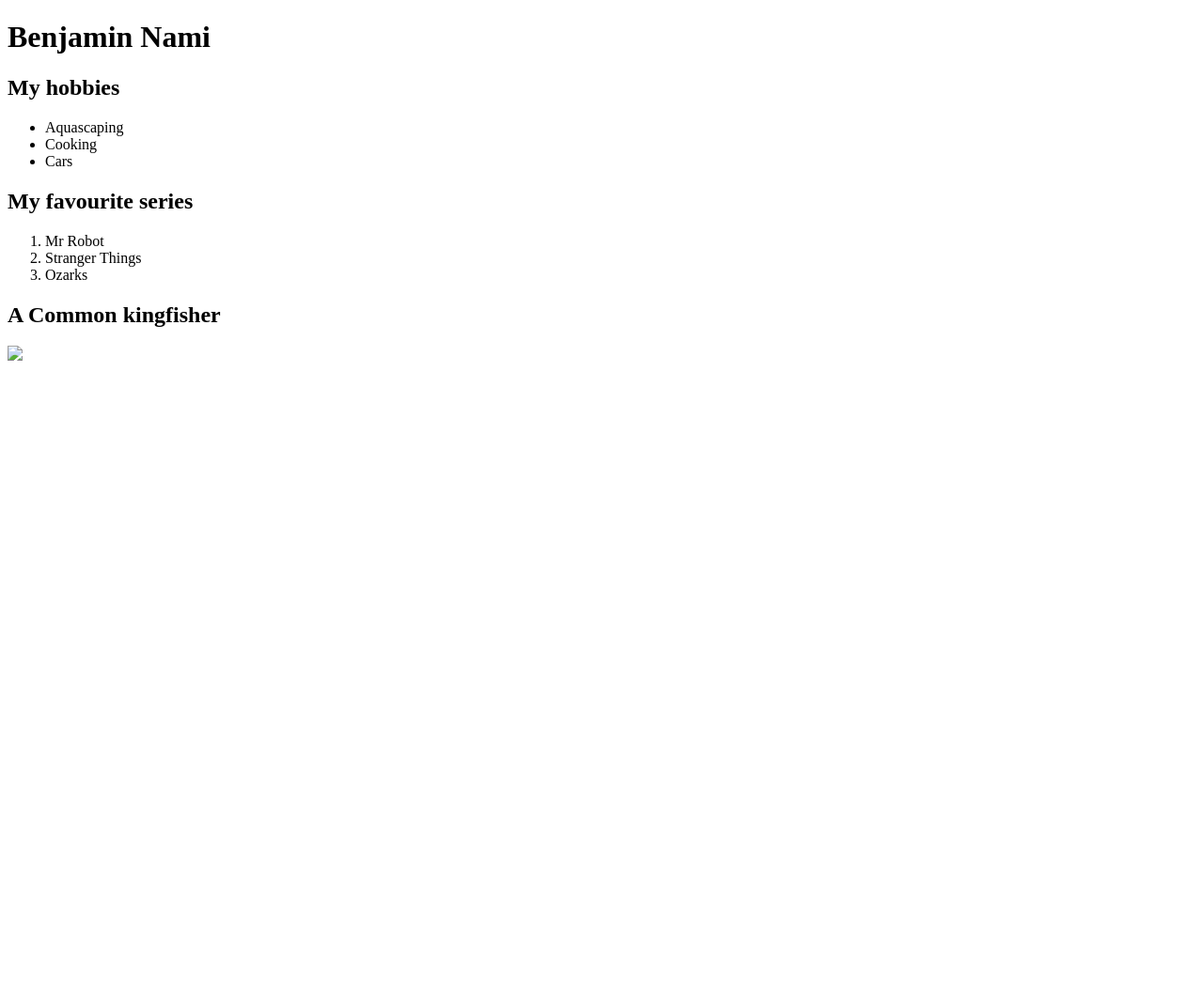
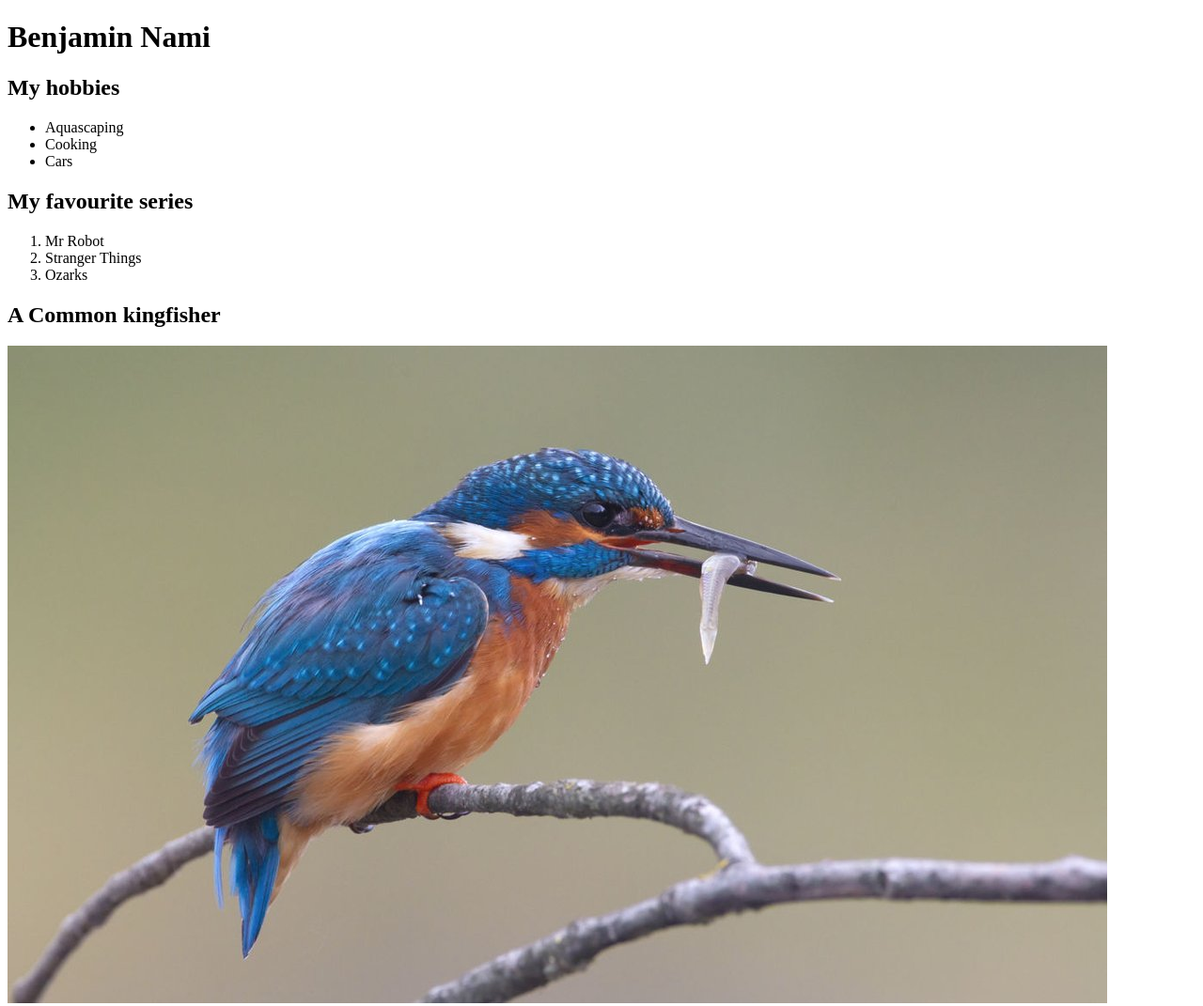
Before and after one commit to peyzman/Een-foto-zegt-meer-dan-woorden-da1944c1, a plain HTML site: page index.html in a window 1280 px wide. Shown: the whole page at 94% size. Before the commit the page ends 800 px from the top, so only its background shows below. Drawn offline with Linux system fonts and the light colour scheme.

Commit message:
Uitwerking van de exercise

```diff
--- a/index.html
+++ b/index.html
@@ -25,7 +25,7 @@
         </ol>
 
         <h2>A Common kingfisher</h2>
-        <img src="image.jpg">
+        <img src="foto.jpg">
 
 
 
```
